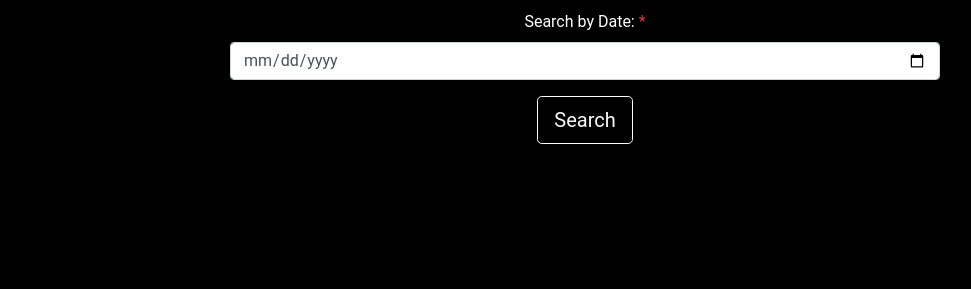
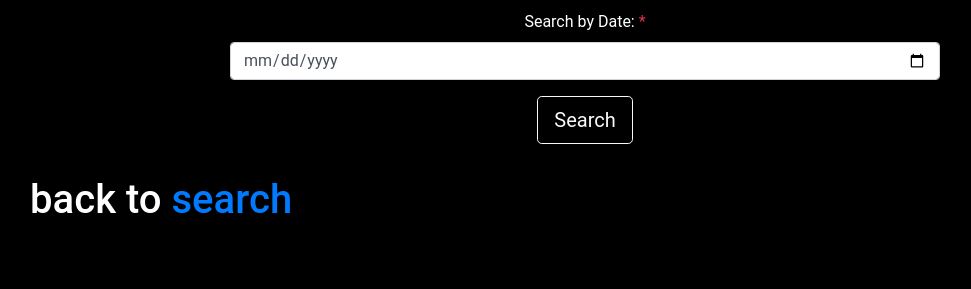
Before and after one commit to skylar-kim/astra, a PHP site: page /search.php in a window 1280 px wide. Shown: the part 170-459 px from the top of the page, without its empty margins (55-1026 px from the left). Run offline with PHP 8.4, Linux system fonts and the light colour scheme.

Commit message:
adding back to search link and not directing users back to search after successful add

```diff
--- a/js/search.js
+++ b/js/search.js
@@ -81,7 +81,8 @@ $(document).ready(function () {
 		// TODO: message: success
 		if (parsedMessage.message == "success") {
 			console.log(parsedMessage.message)
-			window.location.href = "search.php";
+			// window.location.href = "search.php";
+
 		}
 		// TODO: message: "readding favorites"
 		else if (parsedMessage.message == "readding favorites") {
--- a/search.php
+++ b/search.php
@@ -60,6 +60,7 @@ session_start();
 
 
 	<div class="container">
+        <h1>back to <a href="search.php">search</a></h1>
 
 		<div class="row justify-content-center search-result d-none">
 			<div class="embed-responsive embed-responsive-16by9">
```
